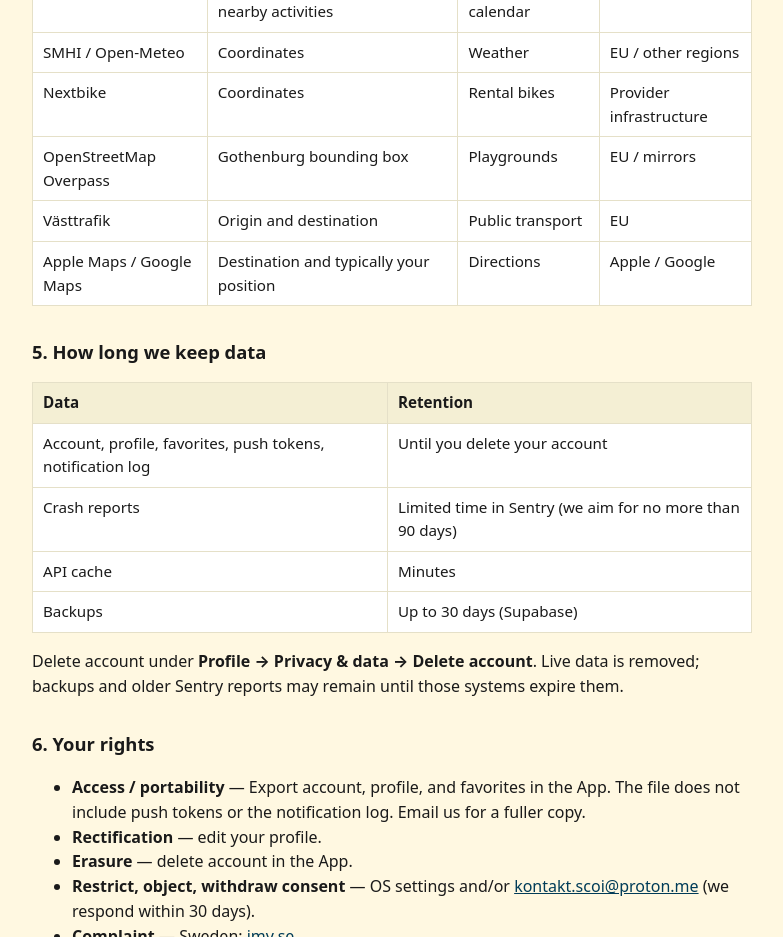
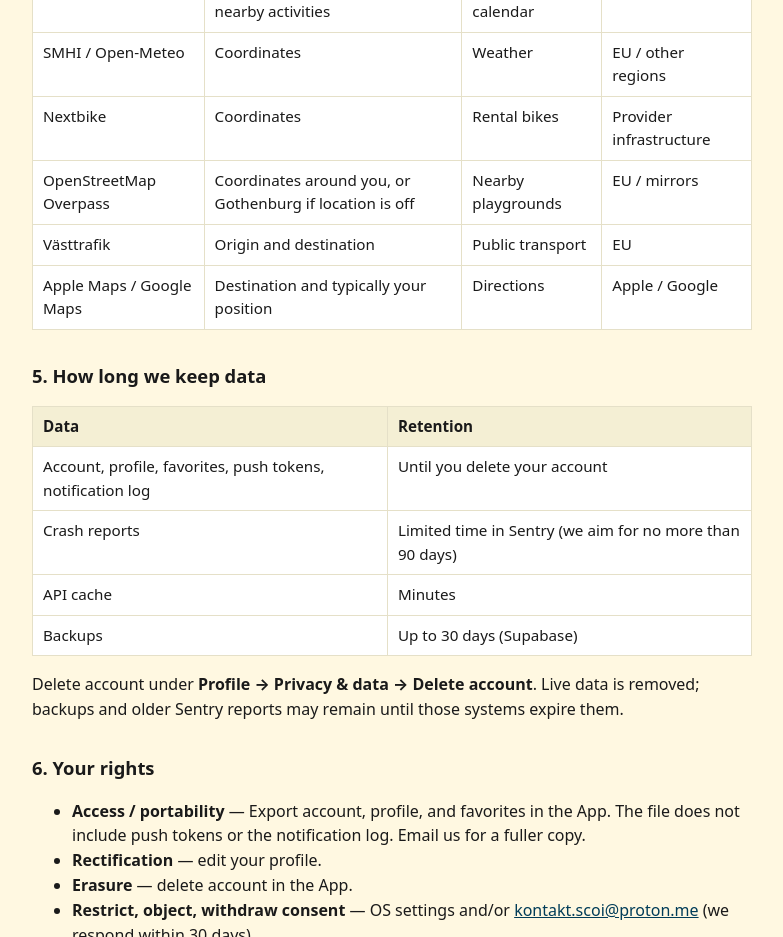
Before and after one commit to SinaSultani/scoi-privacy, a plain HTML site: page index.html in a window 1280 px wide. Shown: the part 2160-3097 px from the top of the page, without its empty margins (248-1031 px from the left). Drawn offline with Linux system fonts and the light colour scheme.

Commit message:
Add files via upload

```diff
--- a/index.html
+++ b/index.html
@@ -77,7 +77,7 @@
           <tr><td>Göteborg Stad</td><td>Search text and map centre for nearby activities</td><td>Events and calendar</td><td>EU</td></tr>
           <tr><td>SMHI / Open-Meteo</td><td>Coordinates</td><td>Weather</td><td>EU / other regions</td></tr>
           <tr><td>Nextbike</td><td>Coordinates</td><td>Rental bikes</td><td>Provider infrastructure</td></tr>
-          <tr><td>OpenStreetMap Overpass</td><td>Gothenburg bounding box</td><td>Playgrounds</td><td>EU / mirrors</td></tr>
+          <tr><td>OpenStreetMap Overpass</td><td>Coordinates around you, or Gothenburg if location is off</td><td>Nearby playgrounds</td><td>EU / mirrors</td></tr>
           <tr><td>Västtrafik</td><td>Origin and destination</td><td>Public transport</td><td>EU</td></tr>
           <tr><td>Apple Maps / Google Maps</td><td>Destination and typically your position</td><td>Directions</td><td>Apple / Google</td></tr>
         </tbody>
```
